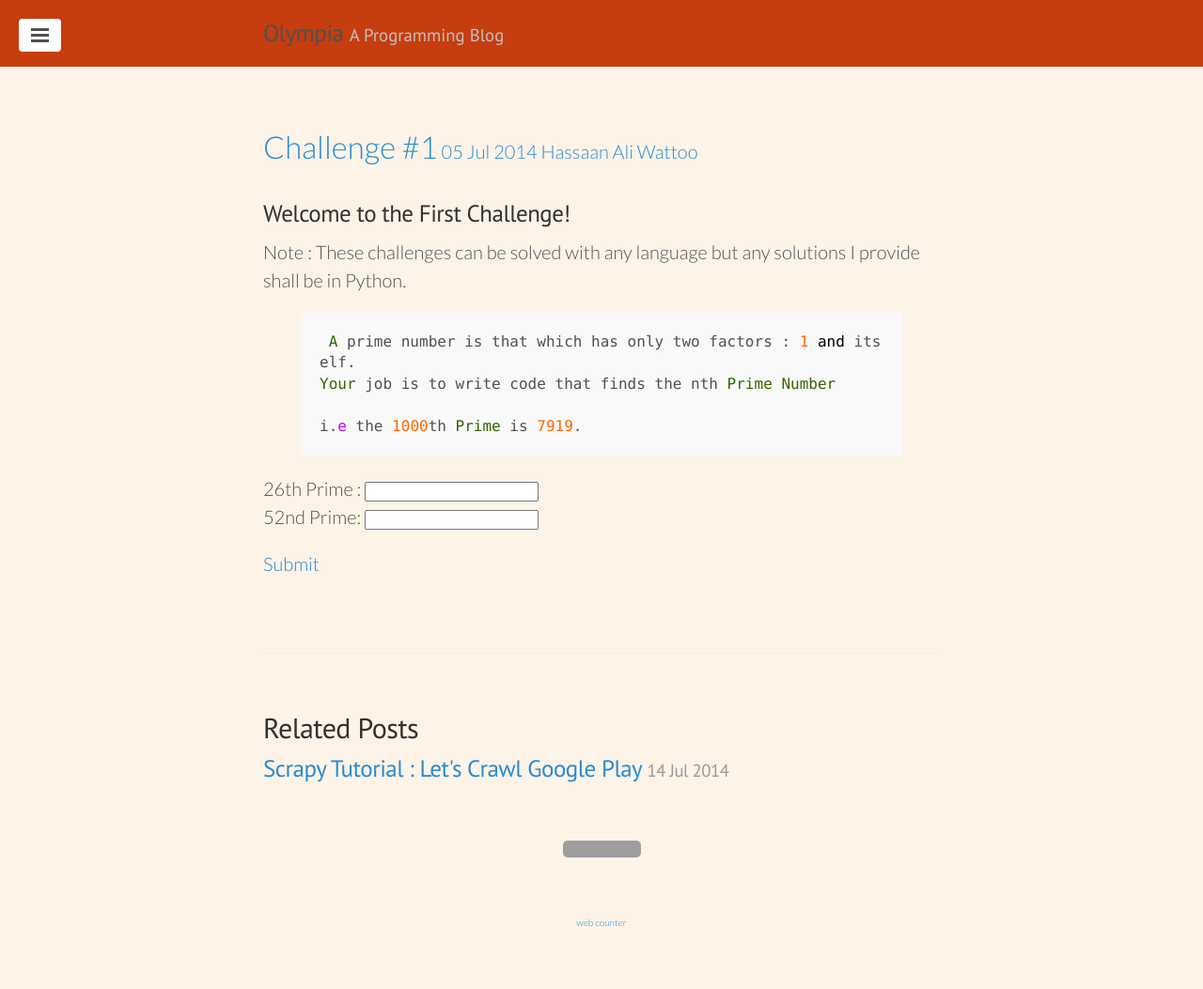
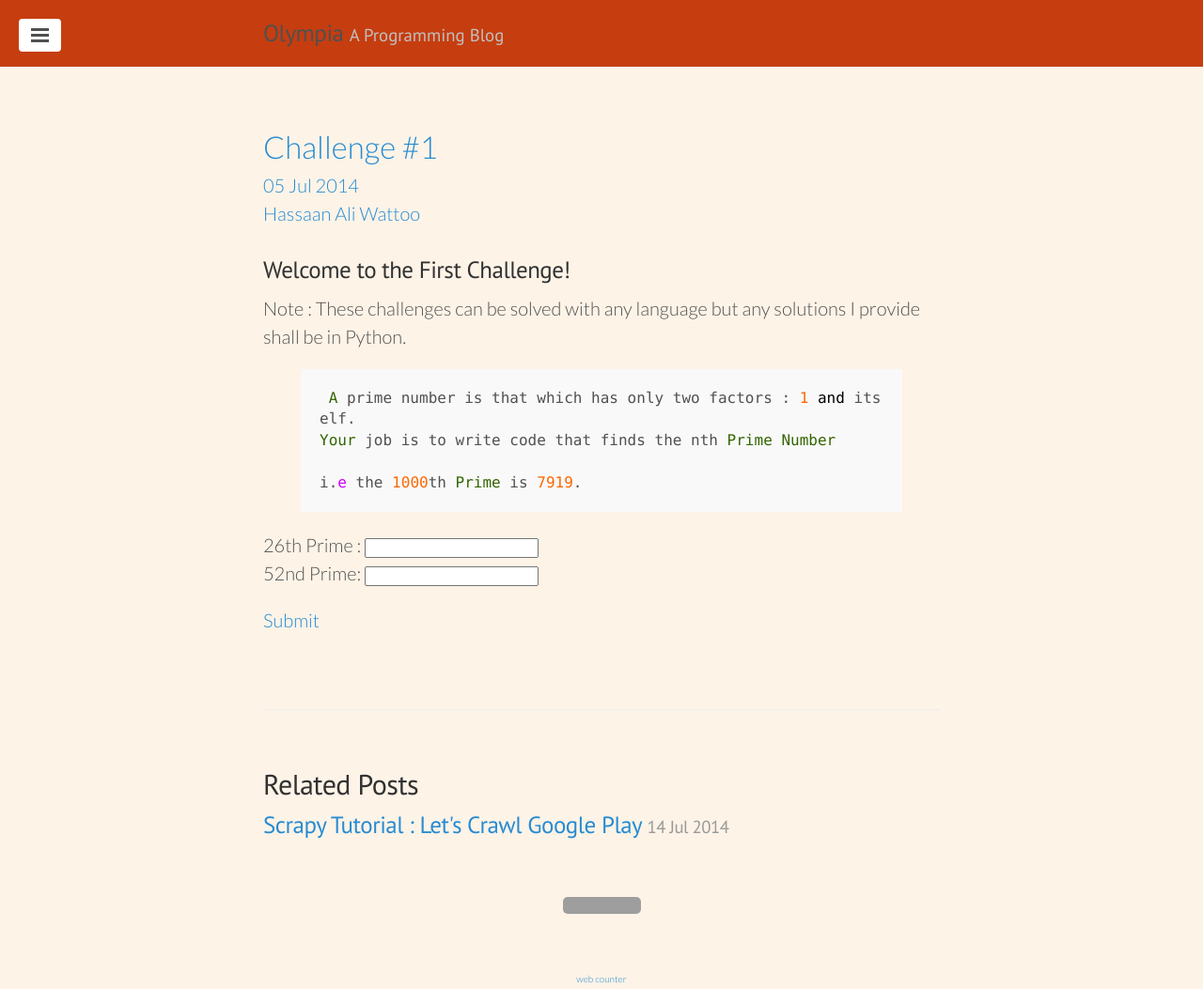
Before and after one commit to hassaanaliw/hassaanaliw.github.io, a Jekyll site: the page built from _posts/2014-07-05-challenge-1.md, in a window 1280 px wide. Shown: the whole page at 94% size. Built offline with Jekyll 4.4.1, drawn with Linux system fonts in a browser that asks for light colours; Markdown is read by kramdown in place of the engine named in the settings; before the commit the page ends 993 px from its top, so only the background shows below that; grey boxes are pictures that could not be loaded.

Commit message:
Update post.html

```diff
--- a/_layouts/post.html
+++ b/_layouts/post.html
@@ -3,8 +3,8 @@ layout: default
 ---
 
 <div class="post">
-  <a href="{{page.url}}" style="font-size:33px; padding-bottom:12dp">{{ page.title }}</a>
-  <a href="{{page.url}}">{{ page.date | date_to_string}}</a>
+  <a href="{{page.url}}" style="font-size:33px; padding-bottom:12dp">{{ page.title }}</a><br/>
+  <a href="{{page.url}}">{{ page.date | date_to_string}}</a><br/>
   <a href="/about">Hassaan Ali Wattoo</a>
   {{ content }}
 </div>
```
